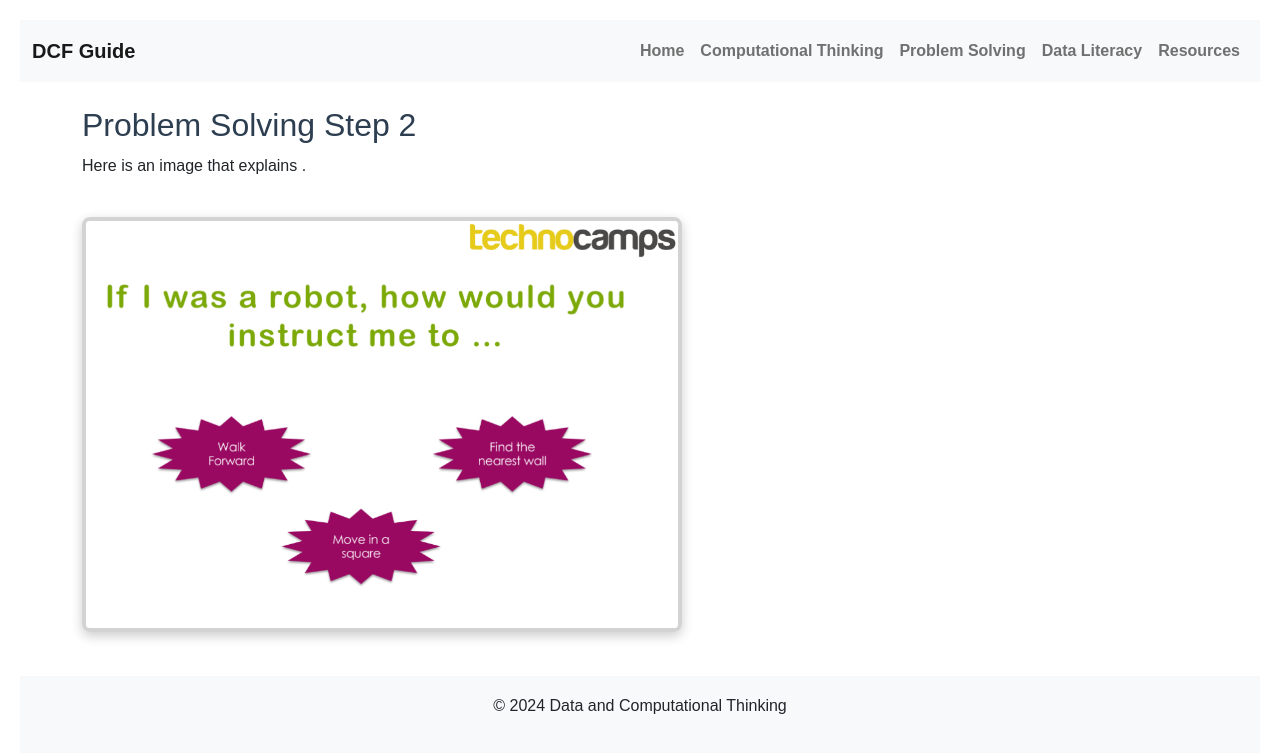
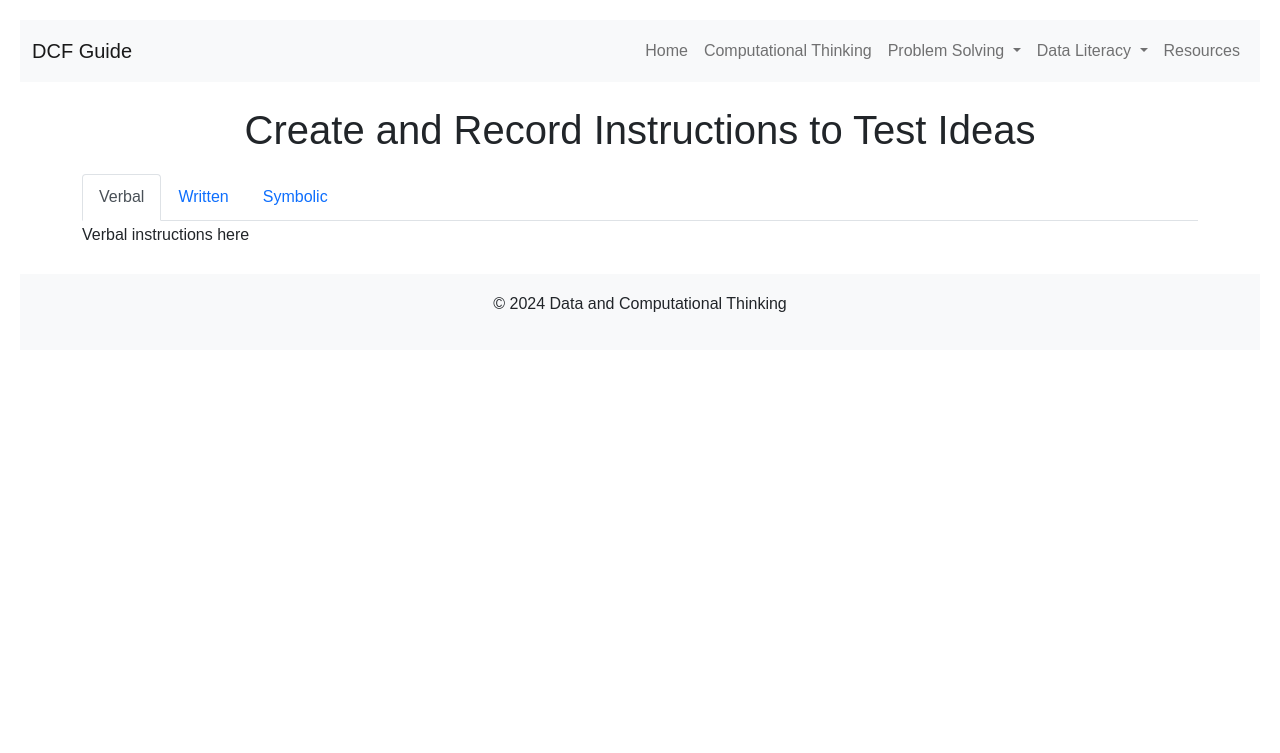
Before and after one commit to ELIIMORRIS/DCF, a Flask app: page /problem_solving/instructions_test_ideas in a window 1280 px wide. Shown: the top 753 px of the page. Run offline with Flask 3, Linux system fonts and the light colour scheme.

Commit message:
updated all templates

```diff
--- a/static/css/styles.css
+++ b/static/css/styles.css
@@ -8,15 +8,6 @@ header {
     text-align: center;
     margin-bottom: 20px;
 }
-
-h1, h2 {
-    color: #2C3E50;
-}
-
-.problem-solving .tab-pane#ps-step2 { background-color: #e0f5e2; /* Light Green */ }
-.problem-solving .tab-pane#ps-step3 { background-color: #c2e0c6; /* Darker Green */ }
-.data-literacy .tab-pane#dl-step2 { background-color: #e0f3fa; /* Light Blue */ }
-.data-literacy .tab-pane#dl-step3 { background-color: #c2e0f5; /* Darker Blue */ }
 
 button.collapsible {
     background-color: #3498DB;
@@ -89,33 +80,20 @@ button.collapsible.active {
     height: 100%;
 }
 
-a {
-    text-decoration: none;  /* Remove underline */
-    color: #3498DB;         /* Set the link color */
-    font-weight: bold;      /* Make the link text bold to stand out */
-    position: relative;
+a:link {
+	text-decoration: none;
 }
-
-a::after {
-    content: '';
-    position: absolute;
-    left: 0;
-    bottom: -2px;
-    width: 100%;
-    height: 2px;
-    background-color: #3498DB; /* Same as link color */
-    transform: scaleX(0);      /* Start with the line hidden */
-    transition: transform 0.3s ease; /* Smooth transition */
-}
-
-a:hover::after {
-    transform: scaleX(1);  /* Underline grows on hover */
+a:visited {
+  text-decoration: none;
 }
 
 a:hover {
-    color: #2980B9;   /* Change color on hover */
+  text-decoration: underline;
 }
 
+a:active {
+  text-decoration: underline;
+}
 
 /* Tooltip container */
 .tooltip {
--- a/templates/base.html
+++ b/templates/base.html
@@ -11,7 +11,7 @@
     <!-- Navbar -->
     <nav class="navbar navbar-expand-lg navbar-light bg-light">
         <div class="container-fluid">
-            <a class="navbar-brand" href="{{ url_for('home') }}">DCF Guide</a>
+            <a class="navbar-brand" href="https://hwb.gov.wales/curriculum-for-wales/cross-curricular-skills-frameworks/digital-competence-framework/" target="_blank">DCF Guide</a>
             <button class="navbar-toggler" type="button" data-bs-toggle="collapse" data-bs-target="#navbarNav" aria-controls="navbarNav" aria-expanded="false" aria-label="Toggle navigation">
                 <span class="navbar-toggler-icon"></span>
             </button>
@@ -35,7 +35,6 @@
                             <li><a class="dropdown-item" href="{{ url_for('identify_repetitions') }}">Identify Repetitions</a></li>
                             <li><a class="dropdown-item" href="{{ url_for('refining_algorithms') }}">Refining Algorithms</a></li>
                             <li><a class="dropdown-item" href="{{ url_for('importance_of_order') }}">Importance of Order</a></li>
-                            <!-- Add more dropdown items as needed -->
                         </ul>
                     </li>
                     <li class="nav-item dropdown">
@@ -64,7 +63,6 @@
     <footer class="text-center py-3 mt-4 bg-light">
         <p>&copy; 2024 Data and Computational Thinking</p>
     </footer>
-
     <script src="https://cdn.jsdelivr.net/npm/bootstrap@5.1.3/dist/js/bootstrap.bundle.min.js"></script>
     <script src="{{ url_for('static', filename='js/script.js') }}"></script>
 </body>
--- a/templates/problem_solving/break_down_a_problem.html
+++ b/templates/problem_solving/break_down_a_problem.html
@@ -1,9 +1,9 @@
 {% extends "base.html" %}
 
-{% block title %}Break Down a Problem - Decomposition{% endblock %}
-
 {% block content %}
+<header>
     <h1>Decomposition: Breaking Down a Problem</h1>
+</header>
     <main>
         <section>
             <h2>Introduction</h2>
--- a/templates/problem_solving/instructions_test_ideas.html
+++ b/templates/problem_solving/instructions_test_ideas.html
@@ -1,8 +1,34 @@
 {% extends "base.html" %}
+
 {% block content %}
-<div class="problem-solving-section step-2">
-    <h2 class="section-heading">Problem Solving Step 2</h2>
-    <p class="section-content">Here is an image that explains .</p>
-    <img src="{{ url_for('static', filename='images/instruct_a_robot.png') }}" alt="Instruct a Robot" class="section-image">
-</div>
+ <header>
+    <h1>Create and Record Instructions to Test Ideas</h1>
+</header>
+<section class="instructions">
+    <!-- Tab nav for Instructions -->
+    <ul class="nav nav-tabs" id="instructionsTabs" role="tablist">
+        <li class="nav-item" role="presentation">
+            <button class="nav-link active" id="i-verbal-tab" data-bs-toggle="tab" data-bs-target="#i-verbal-content" type="button" role="tab" aria-controls="i-verbal-content" aria-selected="true">Verbal</button>
+        </li>
+        <li class="nav-item" role="presentation">
+            <button class="nav-link" id="i-written-tab" data-bs-toggle="tab" data-bs-target="#i-written-content" type="button" role="tab" aria-controls="i-written-content" aria-selected="false">Written</button>
+        </li>
+        <li class="nav-item" role="presentation">
+            <button class="nav-link" id="i-symbolic-tab" data-bs-toggle="tab" data-bs-target="#i-symbolic-content" type="button" role="tab" aria-controls="i-symbolic-content" aria-selected="false">Symbolic</button>
+        </li>
+    </ul>
+    <!-- Tab content for Instructions -->
+    <div class="tab-content" id="instructionsContent">
+        <div class="tab-pane fade show active" id="i-verbal-content" role="tabpanel" aria-labelledby="i-verbal-tab">
+            <section>Verbal instructions here</section>
+        </div>
+        <div class="tab-pane fade" id="i-written-content" role="tabpanel" aria-labelledby="i-written-tab">
+            <section>Written instructions here</section>
+        </div>
+        <div class="tab-pane fade" id="i-symbolic-content" role="tabpanel" aria-labelledby="i-symbolic-tab">
+            <section>Symbolic instructions here</section>
+        </div>
+    </div>
+</section>
+
 {% endblock %}
```
Also changed, not shown: templates/data_literacy/data_format.html (+13 -4 lines), templates/data_literacy/data_sets.html (+17 -0 lines), templates/data_literacy/evaluate_data.html (+8 -0 lines), templates/data_literacy/spreadsheet_formulae.html (+7 -0 lines), templates/problem_solving/debugging.html (+7 -0 lines), templates/problem_solving/identify_repetitions.html (+7 -0 lines), templates/problem_solving/importance_of_order.html (+7 -0 lines), templates/problem_solving/instructions_change.html (+7 -0 lines), templates/problem_solving/refining_algorithms.html (+15 -0 lines).
